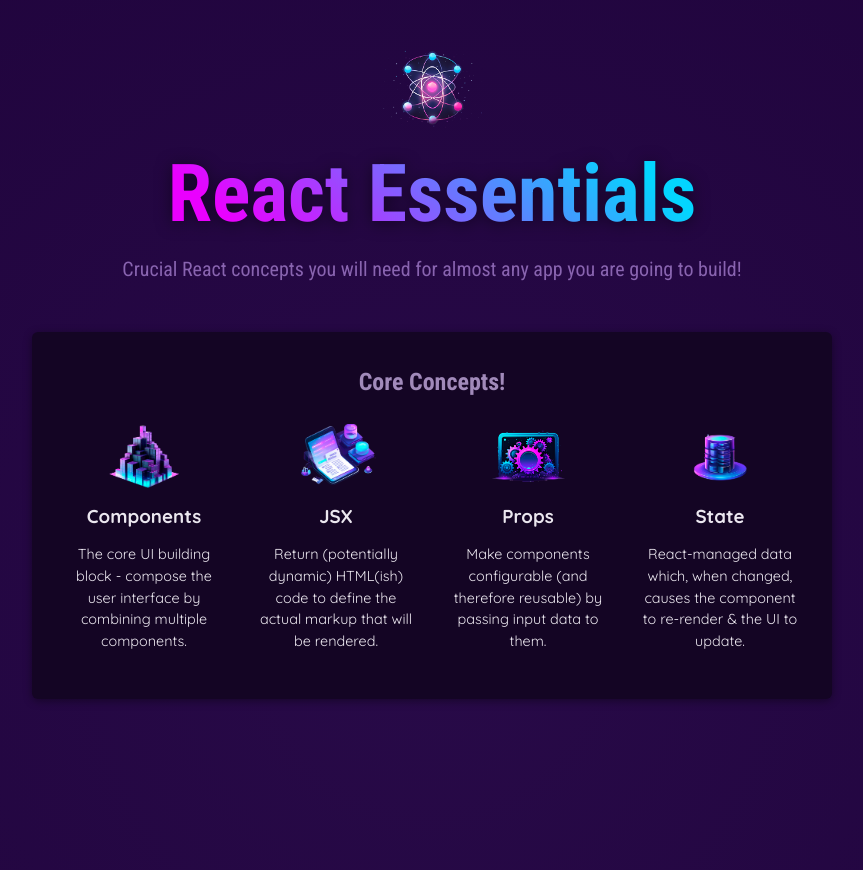
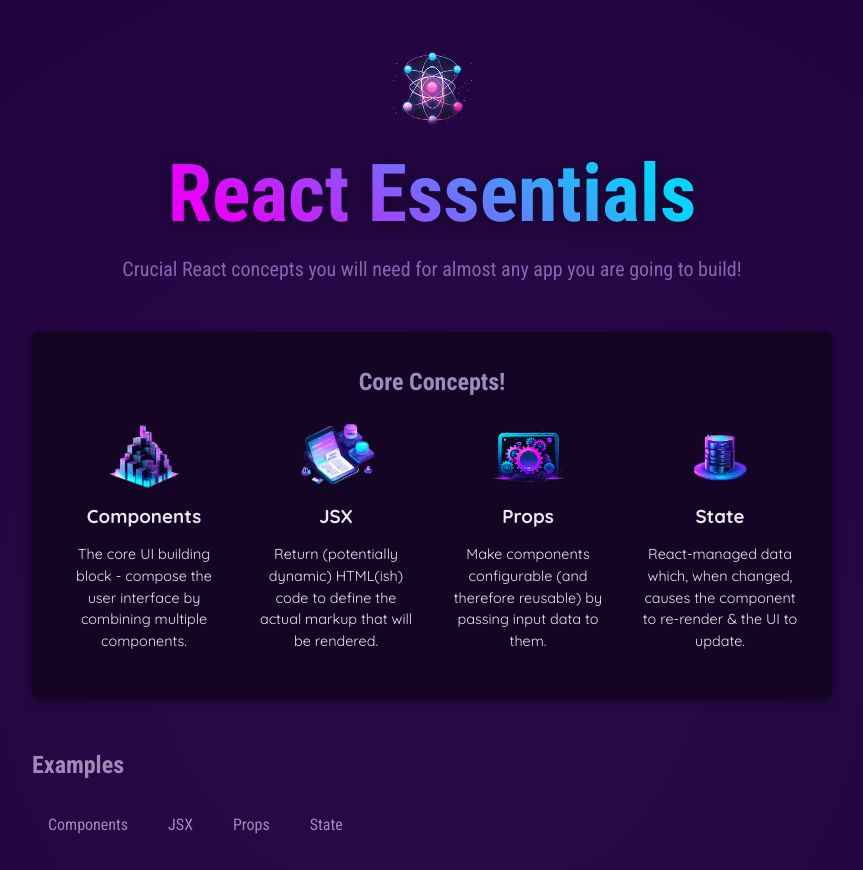
Before and after one commit to GerardGargan/React-starter-project, a React (Vite) app: page / in a window 1280 px wide. Shown: the top 870 px of the page, without its empty margins (208-1071 px from the left). Built offline with nearby package versions, Linux system fonts and the light colour scheme.

Commit message:
add tab button components

```diff
--- a/src/App.jsx
+++ b/src/App.jsx
@@ -2,6 +2,7 @@
 import CoreConcept from './components/CoreConcept.jsx';
 
 import Header from './components/Header/Header.jsx';
+import TabButton from './components/TabButton.jsx';
 
 function App() {
   return (
@@ -17,6 +18,15 @@
             <CoreConcept {...CORE_CONCEPTS[3]} />
           </ul>
         </section>
+        <section id="examples">
+          <h2>Examples</h2>
+          <menu>
+            <TabButton>Components</TabButton>
+            <TabButton>JSX</TabButton>
+            <TabButton>Props</TabButton>
+            <TabButton>State</TabButton>
+          </menu>
+        </section>
       </main>
     </div>
   );
--- /dev/null
+++ b/src/components/TabButton.jsx
@@ -0,0 +1,5 @@
+export default function TabButton(props) {
+    return (
+        <li><button>{props.children}</button></li>
+    );
+}
```
